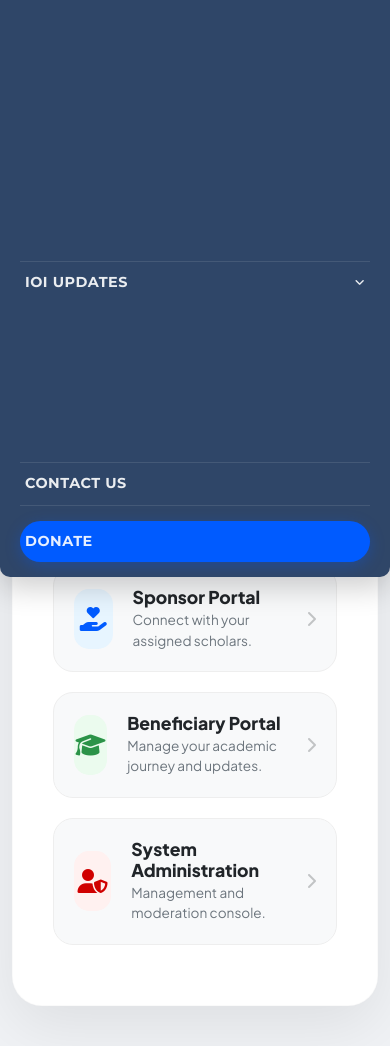
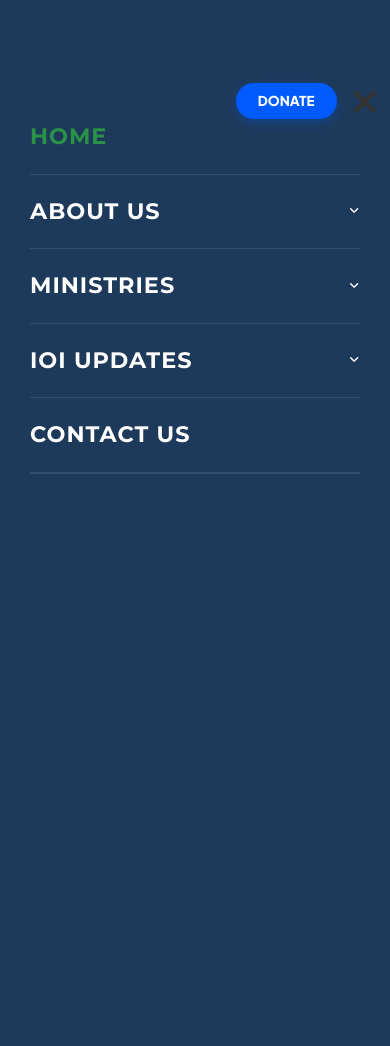
Before and after one commit to kodenyen/ioi-scholarship-system, a PHP site: page / in a window 390 px wide, after a click that opens the changed part. After the commit the page ends 474 px from the top, so only its background shows below. Run offline with PHP 8.4, Linux system fonts and the light colour scheme; data comes from the database, SQL or seed files in the repository; some libraries are stand-ins or nearby versions.

Commit message:
style: optimize mobile menu to match reference image with fullscreen navy overlay, uppercase links, and pill-shaped donate button

```diff
--- a/views/layouts/header.php
+++ b/views/layouts/header.php
@@ -180,23 +180,32 @@
         /* Mobile specific adjustments */
         @media (max-width: 991.98px) {
             .nav-link.active::after { display: none; }
-            .btn-donate { margin-left: 0; margin-top: 15px; display: inline-block; width: 100%; text-align: center; }
             .top-info-bar { text-align: center; }
             .top-info-bar .contact-item { margin: 5px 10px; font-size: 0.75rem; }
-            .dropdown-submenu > .dropdown-menu { left: 0; position: static; margin-left: 15px; box-shadow: none; border-left: 2px solid rgba(43, 147, 72, 0.2); }
 
-            /* Enhanced Mobile Menu Styling - Navy Blue */
+            /* Fullscreen Mobile Menu Styling */
             .navbar-collapse {
-                background: #2f4668;
-                padding: 15px 20px;
-                margin-top: 10px;
-                border-radius: 0 0 10px 10px;
-                box-shadow: 0 10px 30px rgba(0,0,0,0.2);
-                position: absolute;
+                background: #1e3a5a; /* Deeper navy blue as seen in image */
+                position: fixed;
+                top: 0;
+                left: 0;
                 width: 100%;
-                left: 0;
-                z-index: 1000;
+                height: 100vh;
+                padding: 100px 30px 40px; /* Space for fixed header */
+                z-index: 1050;
+                overflow-y: auto;
+                transition: all 0.4s cubic-bezier(0.4, 0, 0.2, 1);
+                display: block !important;
+                visibility: hidden;
+                opacity: 0;
+                transform: translateX(100%);
             }
+            .navbar-collapse.show {
+                visibility: visible;
+                opacity: 1;
+                transform: translateX(0);
+            }
+
             .navbar-nav {
                 width: 100%;
             }
@@ -204,41 +213,74 @@
                 border-bottom: 1px solid rgba(255, 255, 255, 0.1);
                 width: 100%;
             }
-            .nav-item:last-child {
-                border-bottom: none;
-            }
             .nav-link {
-                padding: 10px 5px !important; /* Tighter vertical spacing */
+                padding: 20px 0 !important;
+                font-size: 1.4rem !important; /* Larger text for mobile menu */
+                color: white !important;
+                text-transform: uppercase;
+                letter-spacing: 1px;
                 display: flex;
                 justify-content: space-between;
                 align-items: center;
-                color: rgba(255, 255, 255, 0.9) !important; /* White text for navy background */
-            }
-            .nav-link:hover, .nav-link.active {
-                color: #fff !important;
-                background-color: rgba(255, 255, 255, 0.05);
             }
             .dropdown-menu {
-                background: rgba(0, 0, 0, 0.15); /* Darker tint for nested items to distinguish them */
-                border: none;
-                border-radius: 0;
-                margin-top: 0 !important;
-                padding: 5px 10px;
+                background: rgba(255, 255, 255, 0.05);
+                padding: 0 0 0 20px;
+                margin: 0;
                 box-shadow: none;
+                display: none; /* Let JS handle toggle or use show class */
+                visibility: visible;
+                opacity: 1;
+                transform: none;
+                pointer-events: auto;
+                position: static;
+            }
+            .dropdown-menu.show {
+                display: block;
             }
             .dropdown-item {
                 color: rgba(255, 255, 255, 0.8) !important;
+                padding: 15px 0;
+                font-size: 1.1rem;
+                text-transform: uppercase;
                 border-bottom: 1px solid rgba(255, 255, 255, 0.05);
-                padding: 8px 15px; /* Tighter nested spacing */
             }
-            .dropdown-item:last-child {
-                border-bottom: none;
+
+            /* Custom Mobile Actions (Donate + X) */
+            .mobile-actions {
+                display: flex;
+                align-items: center;
+                gap: 15px;
+                z-index: 1100;
+                position: relative;
             }
-            .dropdown-item:hover {
-                background-color: rgba(255, 255, 255, 0.1);
+            .mobile-donate-btn {
+                background: #005BFF;
                 color: white !important;
-                padding-left: 20px;
+                font-weight: 800;
+                border-radius: 50px;
+                padding: 8px 22px !important;
+                text-decoration: none;
+                text-transform: uppercase;
+                font-size: 0.85rem;
+                box-shadow: 0 4px 12px rgba(0, 91, 255, 0.3);
             }
+            .navbar-toggler {
+                padding: 0;
+                font-size: 2.2rem;
+                color: #333;
+                line-height: 1;
+            }
+            .main-navbar.menu-open .navbar-toggler {
+                color: #333; /* Keep it dark or match background */
+            }
+
+            /* Hide desktop items on mobile */
+            .main-navbar .btn-donate { display: none; }
+        }
+
+        @media (min-width: 992px) {
+            .mobile-actions { display: none; }
         }
     </style>
 </head>
@@ -281,10 +323,13 @@
                 <?php endif; ?>
             </a>
 
-            <!-- MOBILE TOGGLE -->
-            <button class="navbar-toggler border-0" type="button" data-bs-toggle="collapse" data-bs-target="#mainNav">
-                <span class="navbar-toggler-icon"></span>
-            </button>
+            <!-- MOBILE ACTIONS + TOGGLE -->
+            <div class="mobile-actions">
+                <a href="<?php echo getSetting('donate_url'); ?>" target="_blank" class="mobile-donate-btn">DONATE</a>
+                <button class="navbar-toggler border-0" type="button" data-bs-toggle="collapse" data-bs-target="#mainNav">
+                    <i class="fa-solid fa-bars" id="menuIcon"></i>
+                </button>
+            </div>
 
             <!-- MENU ITEMS -->
             <div class="collapse navbar-collapse" id="mainNav">
```
Also changed, not shown: views/layouts/footer.php (+38 -0 lines).
